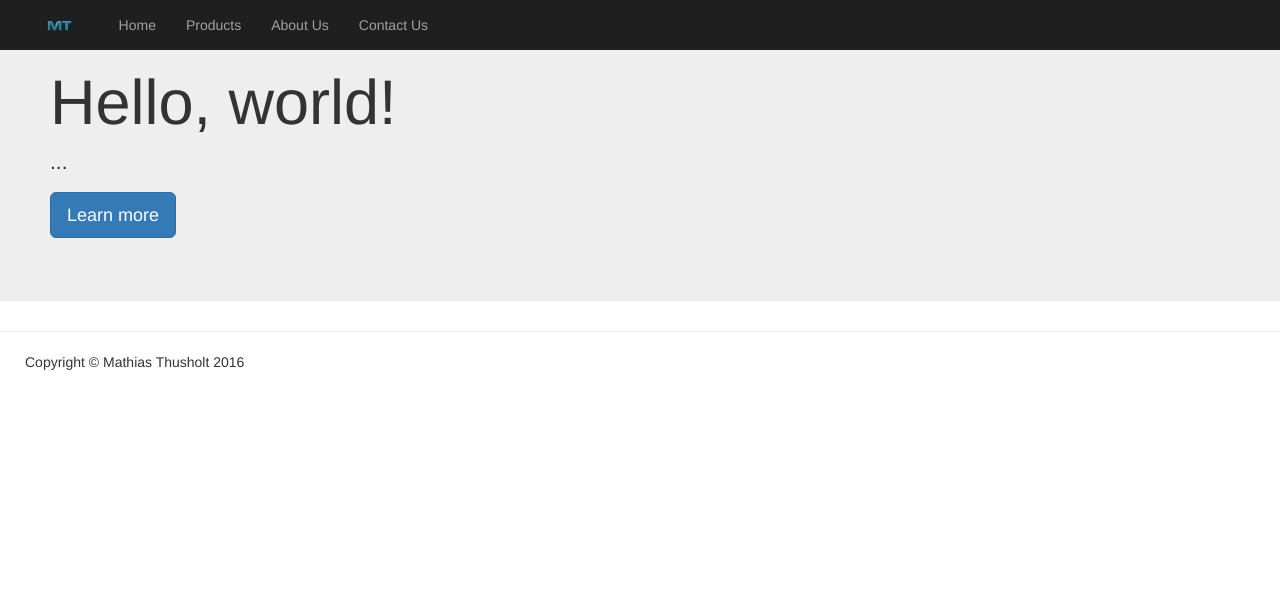
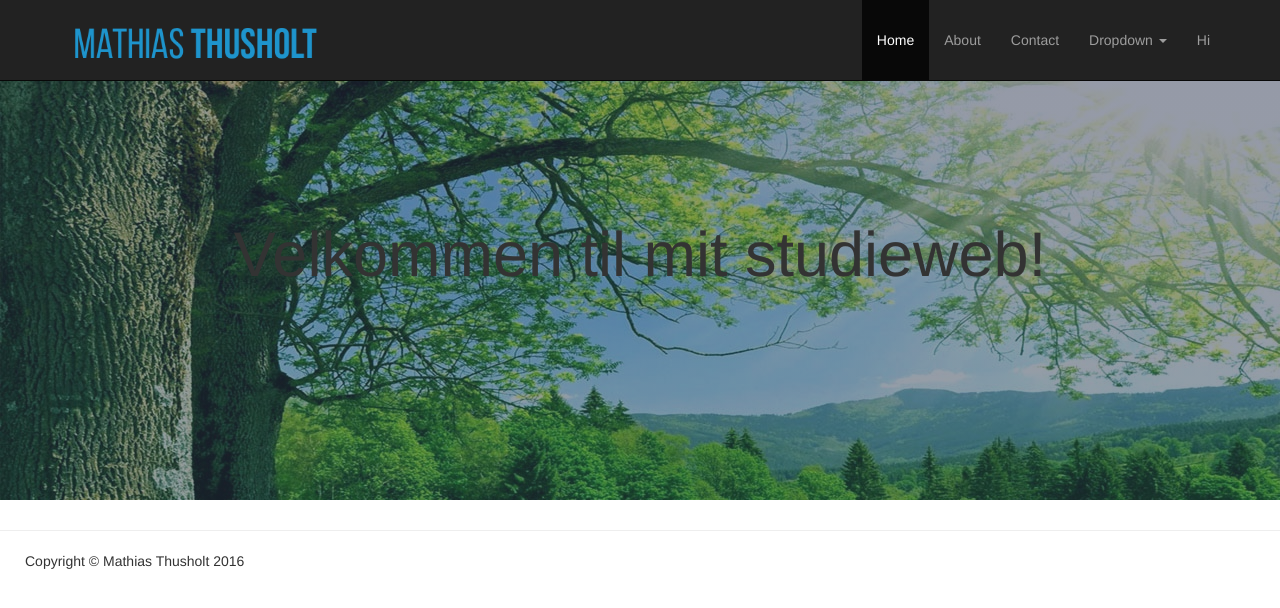
Before and after one commit to Killmat/Studieweb-old-flask, a Flask app: page / in a window 1280 px wide. Shown: the top 608 px of the page. Run offline with Flask 2, Linux system fonts and the light colour scheme; parts of the project's set-up code (start-up, migrations or seed data) failed here and were passed over; some libraries are stand-ins or nearby versions.

Commit message:
general style especially index

```diff
--- a/static/style/base.css
+++ b/static/style/base.css
@@ -2,54 +2,25 @@ footer {
     margin: 10px 10px;
 }
 
-@media (min-width:768px) {
-  .navbar > .container .navbar-brand,
-  .navbar > .container-fluid .navbar-brand {
-    margin-right: 15px;
-    margin-left: 15px;
-  }
+.navbar-brand {
+  padding: 0px;
 }
 
-#brand-logo {
-    height: 100%;
-    border-radius: 25px;
+.navbar-brand>img {
+  height: 100%;
+  padding: 15px;
+  width: auto;
 }
 
-#custom-bootstrap-menu.navbar-default .navbar-brand {
-    color: rgba(161, 161, 161, 1);
+.example3 .navbar-brand {
+  height: 80px;
 }
-#custom-bootstrap-menu.navbar-default {
-    font-size: 14px;
-    background-color: rgba(31, 31, 31, 1);
-    border-width: 0px;
-    border-radius: 0px;
+
+.example3 .nav >li >a {
+  padding-top: 30px;
+  padding-bottom: 30px;
 }
-#custom-bootstrap-menu.navbar-default .navbar-nav>li>a {
-    color: rgba(161, 161, 161, 1);
-    background-color: rgba(31, 31, 31, 1);
+.example3 .navbar-toggle {
+  padding: 10px;
+  margin: 25px 15px 25px 0;
 }
-#custom-bootstrap-menu.navbar-default .navbar-nav>li>a:hover,
-#custom-bootstrap-menu.navbar-default .navbar-nav>li>a:focus {
-    color: rgba(117, 117, 117, 1);
-    background-color: rgba(31, 31, 31, 1);
-}
-#custom-bootstrap-menu.navbar-default .navbar-nav>.active>a,
-#custom-bootstrap-menu.navbar-default .navbar-nav>.active>a:hover,
-#custom-bootstrap-menu.navbar-default .navbar-nav>.active>a:focus {
-    color: rgba(117, 117, 117, 1);
-    background-color: rgba(26, 26, 26, 1);
-}
-#custom-bootstrap-menu.navbar-default .navbar-toggle {
-    border-color: #1a1a1a;
-}
-#custom-bootstrap-menu.navbar-default .navbar-toggle:hover,
-#custom-bootstrap-menu.navbar-default .navbar-toggle:focus {
-    background-color: #1a1a1a;
-}
-#custom-bootstrap-menu.navbar-default .navbar-toggle .icon-bar {
-    background-color: #1a1a1a;
-}
-#custom-bootstrap-menu.navbar-default .navbar-toggle:hover .icon-bar,
-#custom-bootstrap-menu.navbar-default .navbar-toggle:focus .icon-bar {
-    background-color: #1f1f1f;
-}
--- a/static/style/index.css
+++ b/static/style/index.css
@@ -1,5 +1,18 @@
-.marginleft50 {
-    margin-left: 50px;
+.jumbotron > h1 {
+    text-align: center
+    max-width: 60%;
+}
+
+.jumbotron {
+    text-align: center;
+    display: flex;
+    align-items: center;
+    justify-content: center;
+    background-image: linear-gradient(rgba(44,52,80,0.5), rgba(44,62,80,0.5)), url("/static/pics/jumbo-background.jpg");
+    background-size: cover;
+    height: 500px;
+    width: 100%;
+
 }
 
 .navbar {
--- a/static/style/screenshot.css
+++ b/static/style/screenshot.css
@@ -1,5 +1,5 @@
 body {
-    padding-top: 30px;
+    padding-top: 70px;
 }
 
 .thumb {
--- a/templates/base.html
+++ b/templates/base.html
@@ -9,6 +9,7 @@
 
         <link href="{{ url_for('static', filename='bootstrap/css/bootstrap.min.css') }}" rel="stylesheet">
         <link href="{{ url_for('static', filename='style/base.css') }}" rel="stylesheet">
+        <link rel="shortcut icon" href="{{ url_for('static', filename='favicon.ico') }}">
 
         {% block head %}
         {% endblock %}
@@ -16,30 +17,44 @@
     </head>
 
     <body>
-        <nav id="custom-bootstrap-menu" class="navbar navbar-default navbar-fixed-top" role="navigation">
-            <div class="container-fluid">
+        <div class="example3">
+                <nav class="navbar navbar-inverse navbar-fixed-top">
+                    <div class="container">
+                        <!-- Mobile navigation grouped with brand -->
                         <div class="navbar-header">
-                    <a class="navbar-brand" href="/">
-                        <img alt="Mathias" id=brand-logo src="{{ url_for('static', filename='pics/logo.png') }}">
-                    </a>
-                    <button type="button" class="navbar-toggle" data-toggle="collapse" data-target=".navbar-menubuilder"><span class="sr-only">Toggle navigation</span><span class="icon-bar"></span><span class="icon-bar"></span><span class="icon-bar"></span>
+                            <button type="button" class="navbar-toggle collapsed" data-toggle="collapse" data-target="#navbar3">
+                                <span class="sr-only">Toggle navigation</span>
+                                <span class="icon-bar"></span>
+                                <span class="icon-bar"></span>
+                                <span class="icon-bar"></span>
                             </button>
+                            <a class="navbar-brand" href="/"> <img src="{{ url_for('static', filename='pics/banner.png') }}" alt="Mathias Thusholt"/></a>
                         </div>
-                <div class="collapse navbar-collapse navbar-menubuilder">
-                    <ul class="nav navbar-nav navbar-left">
-                            <li><a href="/">Home</a>
+                        <div id="navbar3" class="navbar-collapse collapse">
+                            <ul class="nav navbar-nav navbar-right">
+                                <li class="active"><a href="#">Home</a></li>
+                                <li><a href="#">About</a></li>
+                                <li><a href="#">Contact</a></li>
+                                <li class="dropdown">
+                                    <a href="#" class="dropdown-toggle" data-toggle="dropdown" role="button" aria-expanded="false">Dropdown <span class="caret"></span></a>
+                                    <ul class="dropdown-menu" role="menu">
+                                        <li><a href="#">Action</a></li>
+                                        <li><a href="#">Another action</a></li>
+                                        <li><a href="#">Something else here</a></li>
+                                        <li class="divider"></li>
+                                        <li class="dropdown-header">Nav header</li>
+                                        <li><a href="#">Separated link</a></li>
+                                        <li><a href="#">One more separated link</a></li>
+                                    </ul>
                                 </li>
-                            <li><a href="/products">Products</a>
-                        </li>
-                            <li><a href="/about-us">About Us</a>
-                        </li>
-                            <li><a href="/contact">Contact Us</a>
-                        </li>
+                                <li><a href="#">Hi</a></li>
                             </ul>
                         </div>
+                    <!--/.nav-collapse -->
                     </div>
+                <!--/.container-fluid -->
                 </nav>
-
+            </div>
         {% block content %}
         {% endblock %}
 
--- a/templates/index.html
+++ b/templates/index.html
@@ -4,8 +4,6 @@
 {% endblock %}
 {% block content %}
     <div class="jumbotron">
-        <h1 class="marginleft50">Hello, world!</h1>
-        <p class="marginleft50">...</p>
-        <p class="marginleft50"><a class="btn btn-primary btn-lg" href="#" role="button">Learn more</a></p>
+        <h1>Velkommen til mit studieweb!</h1>
     </div>
 {% endblock %}
```
Also changed, not shown: static/favicon.ico (added), static/pics/banner.png (added), static/pics/jumbo-background.jpg (added). Lines whose indentation alone changed are shown as unchanged.
